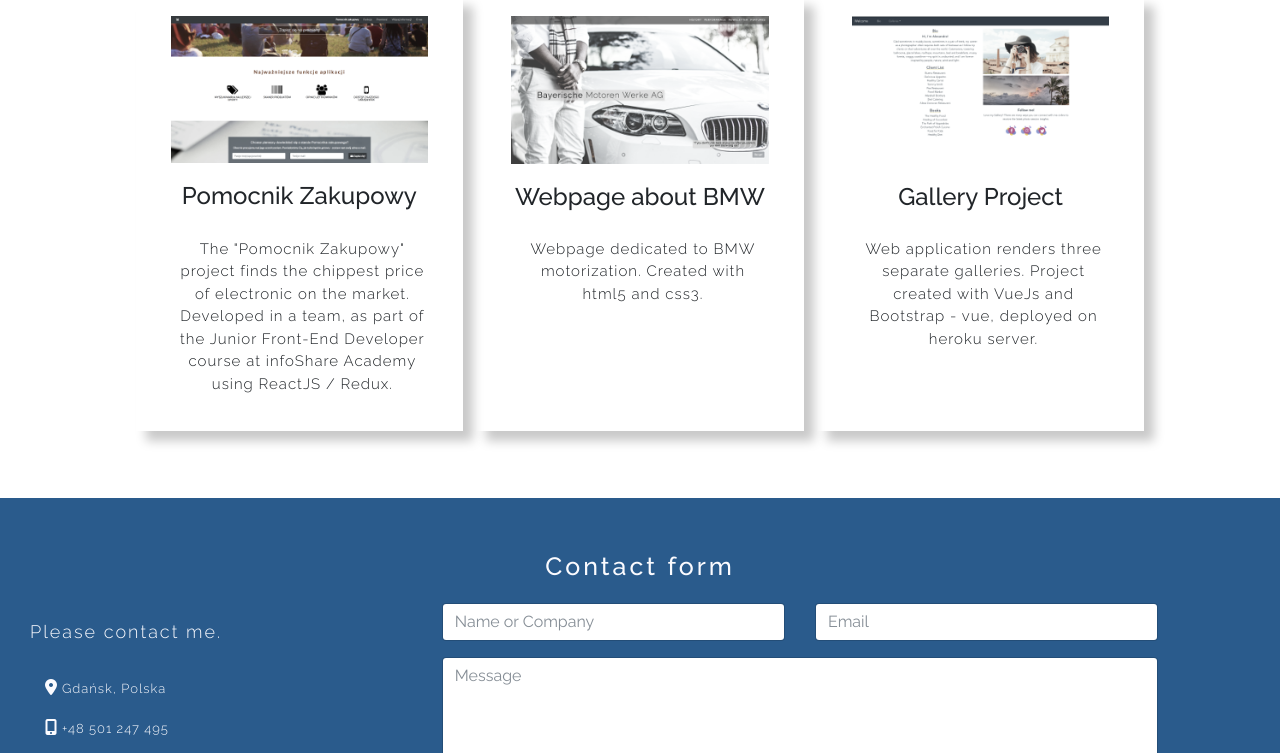
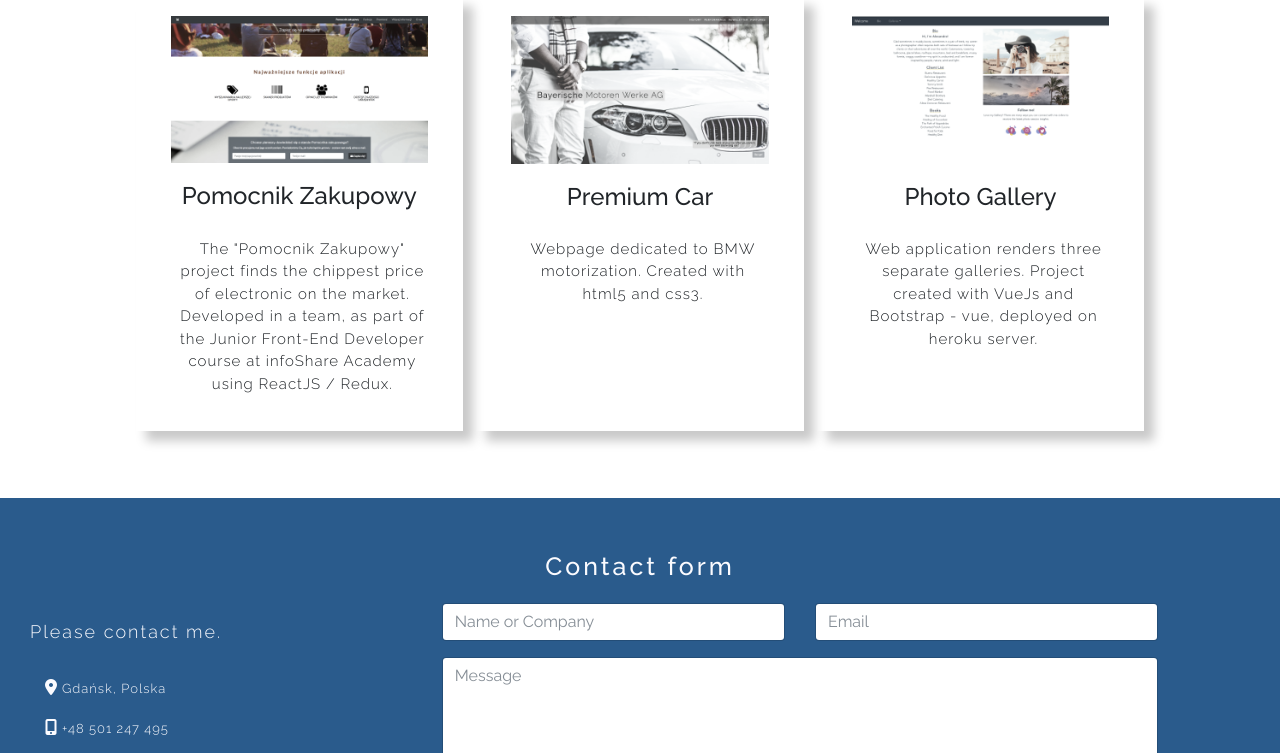
Before and after one commit to marcinpgit/marcinpgit.github.io, a plain HTML site: page index.html in a window 1280 px wide. Shown: the part 1736-2489 px from the top of the page. Drawn offline with nearby package versions, Linux system fonts and the light colour scheme; a web font is replaced by a local one.

Commit message:
project titles changed

```diff
--- a/index.html
+++ b/index.html
@@ -172,7 +172,7 @@
                 <a href="premiumcar/premium.html" target="_blank">
                     <img class="project-isa img-fluid" src="img/project-bmw.png" alt="premiumcar project img">
                 </a>
-                <h4 class="text-center">Webpage about BMW</h4>
+                <h4 class="text-center">Premium Car</h4>
                 <p class="project-description">Webpage dedicated to BMW motorization. Created with html5 and css3.</p>
             </div>
             <div class="project-container col-10 col-sm-10 col-md-3 text-center" data-aos="fade-up"
@@ -180,7 +180,7 @@
                 <a href="http://awesome-gallery-app.herokuapp.com/#/" target="_blank">
                     <img class="project-isa img-fluid" src="img/project-gallery.png" alt="gallery project img">
                 </a>
-                <h4 class="text-center">Gallery Project</h4>
+                <h4 class="text-center">Photo Gallery</h4>
                 <p class="project-description">Web application renders three separate galleries. Project created with
                     VueJs and Bootstrap - vue, deployed on heroku server.
                 </p>
```
